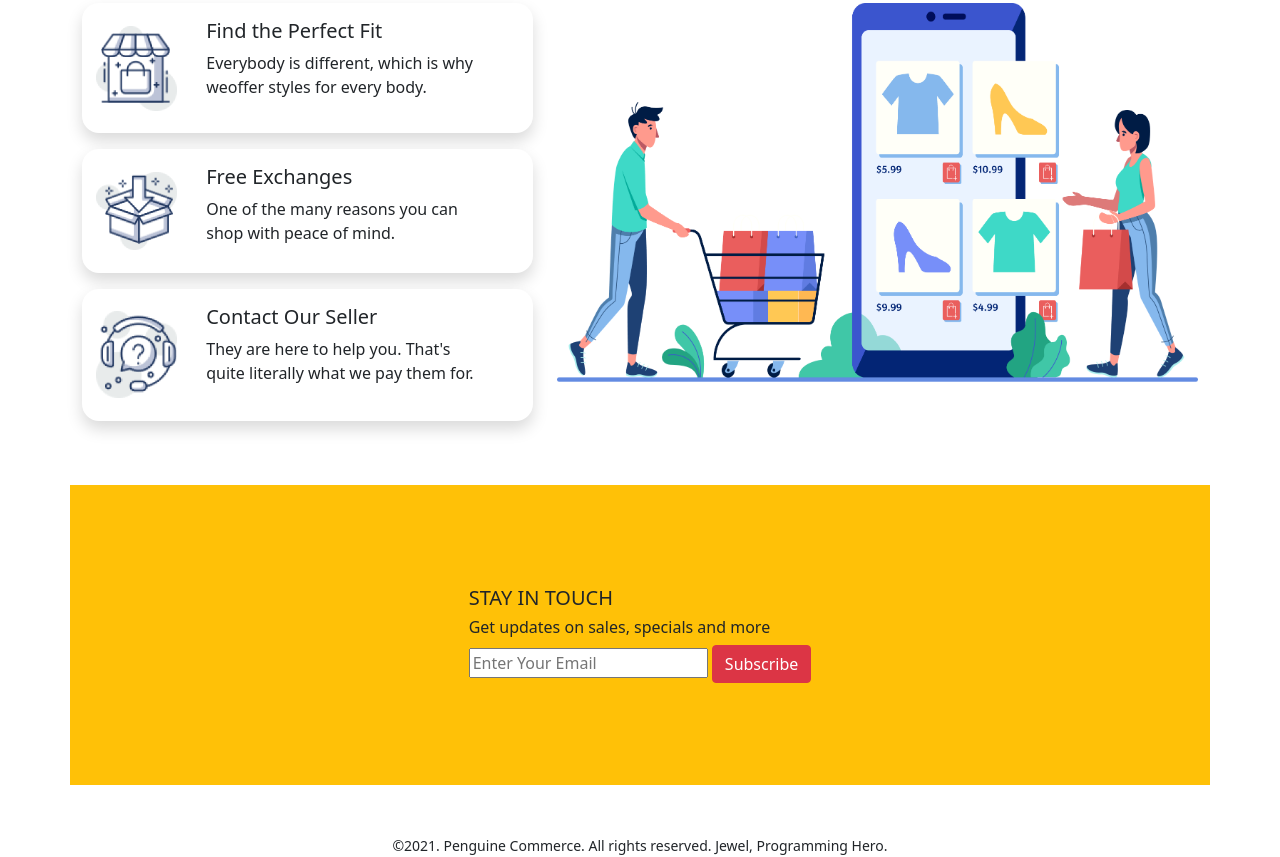
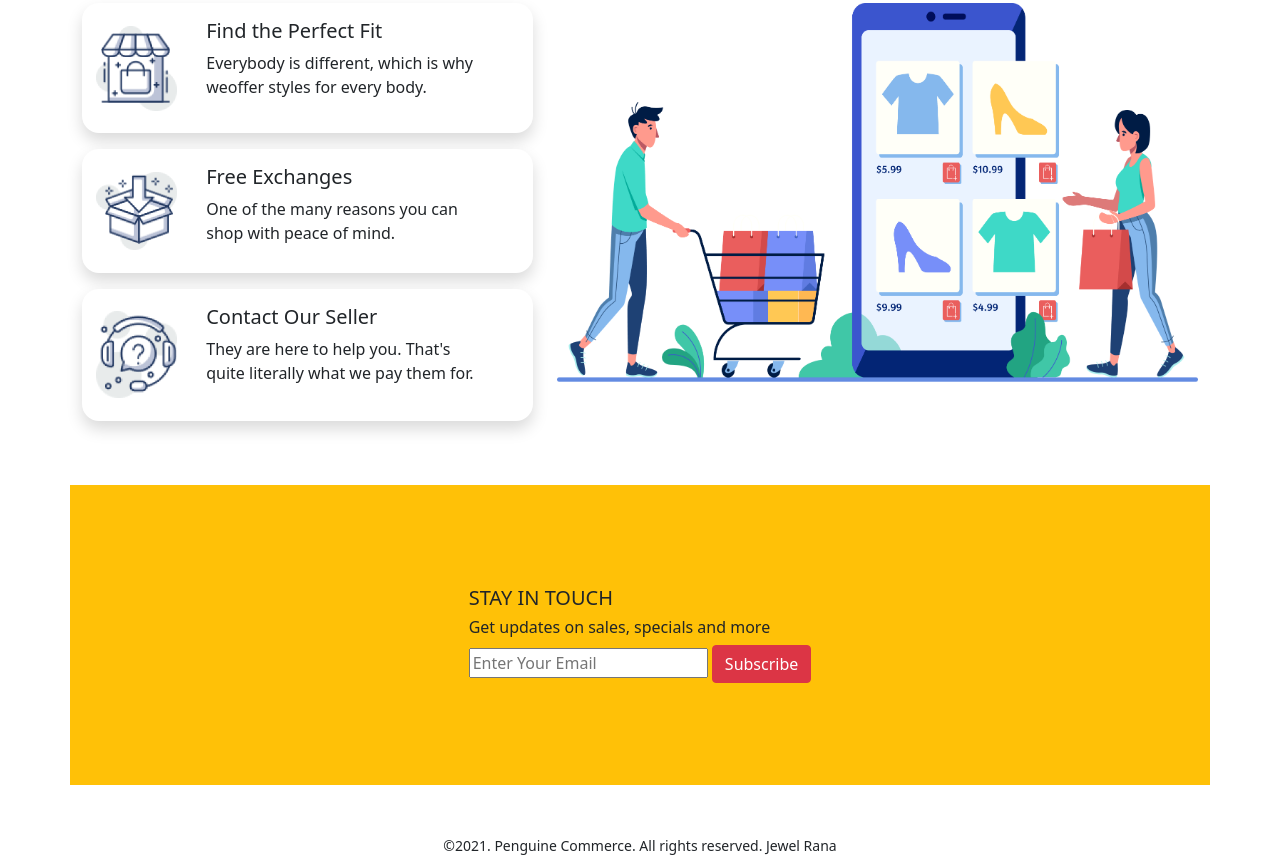
Before and after one commit to jewelxy/ecommerce-frontend, a plain HTML site: page index.html in a window 1280 px wide. Shown: the part 2154-3011 px from the top of the page. Drawn offline with Linux system fonts and the light colour scheme.

Commit message:
Update index.html

```diff
--- a/index.html
+++ b/index.html
@@ -230,7 +230,7 @@
         </section>
     </main>
     <footer class="text-center mt-5">
-      <small>©2021. Penguine Commerce. All rights reserved. Jewel, Programming Hero.</small>
+      <small>©2021. Penguine Commerce. All rights reserved. Jewel Rana</small>
     </footer>
 
     <script src="js/bootstrap.min.js"></script>
```
